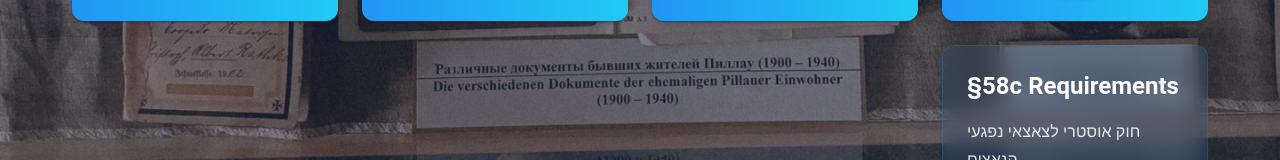
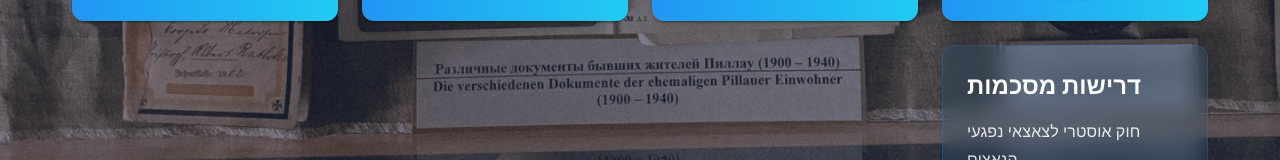
Before and after one commit to EliranNovik/eligibility-hebrew, a React (Vite) app in the folder german-citizenship-checker/: page / in a window 1280 px wide. Both pictures are taken after a click on the element 1075 px from the left and 1320 px from the top of the page. Shown: the part 1430-1590 px from the top of the page. Built offline with nearby package versions, Linux system fonts and the light colour scheme; no server answers.

Commit message:
changed requirements to hebrew

```diff
--- a/german-citizenship-checker/src/components/LawRequirements.tsx
+++ b/german-citizenship-checker/src/components/LawRequirements.tsx
@@ -34,7 +34,7 @@ const LawRequirements: React.FC<LawRequirementsProps> = ({ section, title, requi
           }}
         >
           <Typography variant="h5" fontWeight={700} sx={{ color: '#fff', mb: 2 }}>
-            {section} Requirements
+            דרישות מסכמות
           </Typography>
           <Typography variant="subtitle1" sx={{ color: 'rgba(255,255,255,0.87)', mb: 3 }}>
             {title}
@@ -88,7 +88,7 @@ const LawRequirements: React.FC<LawRequirementsProps> = ({ section, title, requi
               },
             }}
           >
-            Close
+            סגור
           </Button>
         </Box>
       </motion.div>
```
